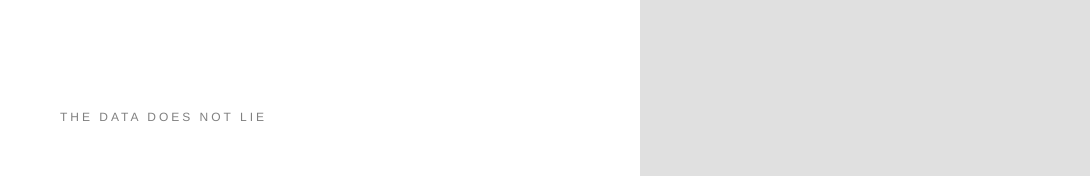
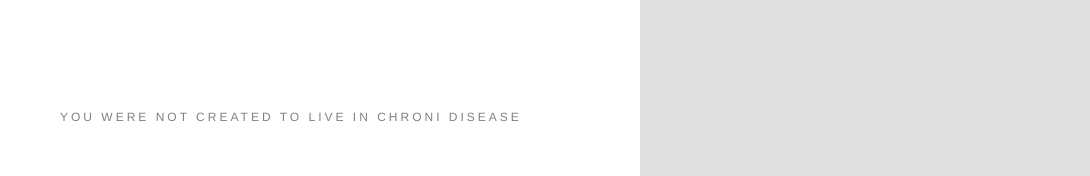
Before and after one commit to Mfonn/dna, a plain HTML site: page index.html in a window 1280 px wide. Shown: the part 624-800 px from the top of the page, 0-1090 px from the left. Drawn offline with nearby package versions, Linux system fonts and the light colour scheme.

Commit message:
Update index.html

```diff
--- a/index.html
+++ b/index.html
@@ -41,7 +41,7 @@
             </div>
 
             <div class="left-bottom">
-                  <p>The Data Does Not Lie</p>
+                  <p>You were not created to live in Chroni Disease</p>
             </div>
 
             <div class="left-sidebar">
```
